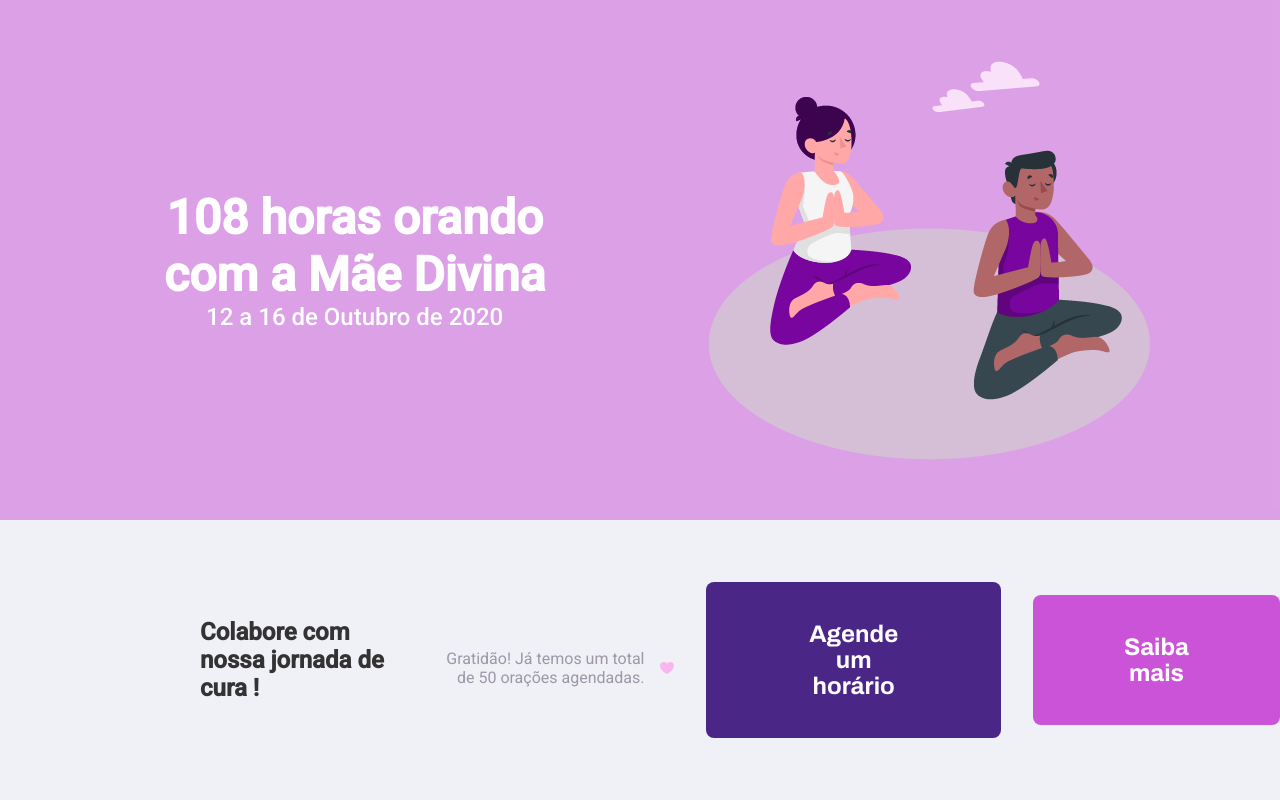
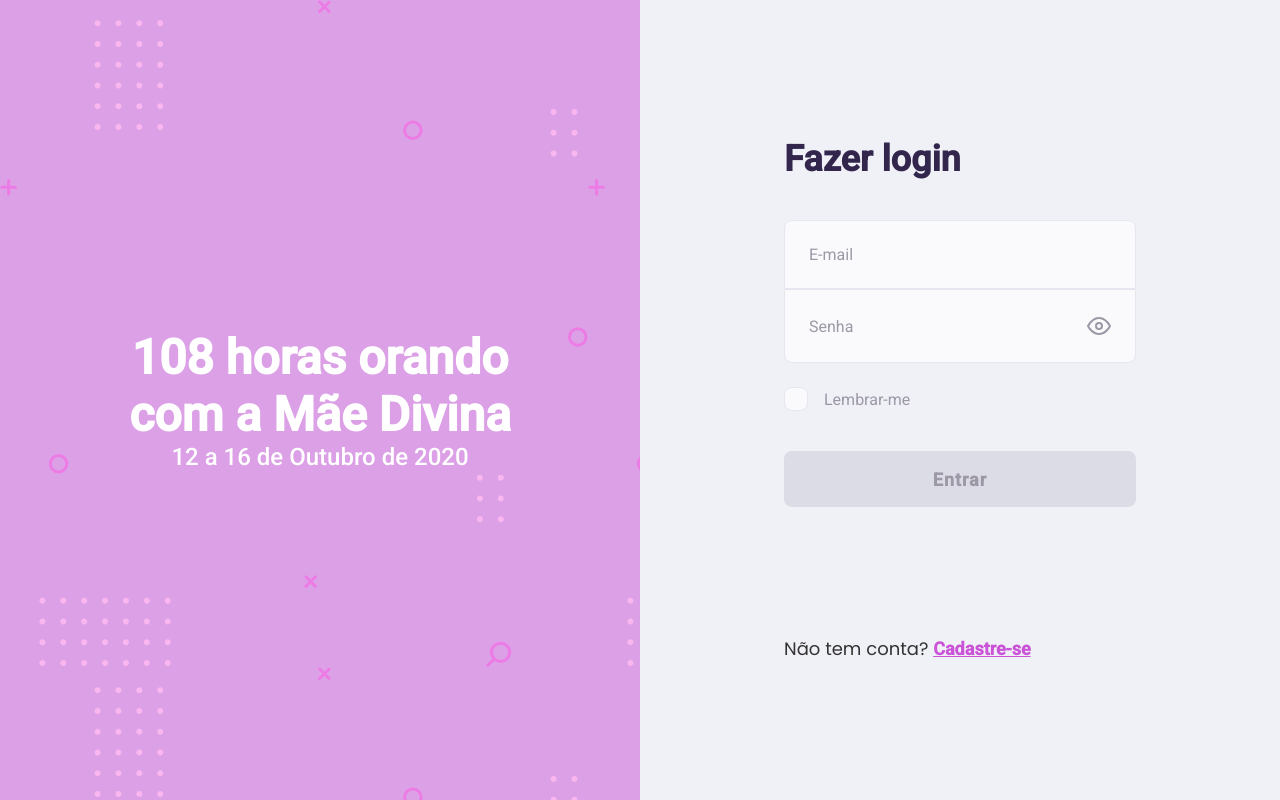
Before and after one commit to apsampaio/108-hours, a React (Create React App) app: page / in a window 1280 px wide. Built offline with nearby package versions, Linux system fonts and the light colour scheme.

Commit message:
login page almost finished

```diff
--- a/package.json
+++ b/package.json
@@ -12,6 +12,7 @@
     "@types/react-dom": "^16.9.0",
     "react": "^16.13.1",
     "react-dom": "^16.13.1",
+    "react-icons": "^3.11.0",
     "react-scripts": "3.4.3",
     "styled-components": "^5.2.0",
     "typescript": "~3.7.2"
--- a/public/index.html
+++ b/public/index.html
@@ -12,6 +12,10 @@
       href="https://fonts.googleapis.com/css2?family=Archivo:wght@400;500;700&display=swap"
       rel="stylesheet"
     />
+    <link
+      href="https://fonts.googleapis.com/css2?family=Poppins:wght@400;500;700&display=swap"
+      rel="stylesheet"
+    />
     <title>108 Horas</title>
   </head>
   <body>
--- a/src/App.tsx
+++ b/src/App.tsx
@@ -3,12 +3,13 @@ import React from "react";
 import GlobalStyles from "./styles/global";
 
 import Landing from "./pages/Landing";
+import Login from "./pages/Login";
 
 function App() {
   return (
     <>
       <GlobalStyles />
-      <Landing />
+      <Login />
     </>
   );
 }
--- /dev/null
+++ b/src/pages/Login/index.tsx
@@ -0,0 +1,53 @@
+import React, { useState, useCallback } from "react";
+
+import { FiEye, FiEyeOff } from "react-icons/fi";
+
+import { Container, Banner, Content, PasswordInputContainer } from "./styles";
+
+const Login: React.FC = () => {
+  const [passwordVisible, setPasswordVisible] = useState(false);
+  return (
+    <Container>
+      <Banner>
+        <div>
+          <h1>108 horas orando com a Mãe Divina</h1>
+          <p>12 a 16 de Outubro de 2020</p>
+        </div>
+      </Banner>
+      <Content>
+        <form>
+          <h1>Fazer login</h1>
+          <input type="email" placeholder="E-mail" />
+          <PasswordInputContainer>
+            <input
+              type={passwordVisible ? "text" : "password"}
+              placeholder="Senha"
+            />
+            {passwordVisible ? (
+              <FiEyeOff
+                onClick={() => setPasswordVisible(!passwordVisible)}
+                color="#9C98A6"
+                size={24}
+              />
+            ) : (
+              <FiEye
+                onClick={() => setPasswordVisible(!passwordVisible)}
+                color="#9C98A6"
+                size={24}
+              />
+            )}
+          </PasswordInputContainer>
+          <label>
+            <input type="checkbox" />
+            Lembrar-me
+          </label>
+          <button>Entrar</button>
+          <p>
+            Não tem conta? <a href="/">Cadastre-se</a>
+          </p>
+        </form>
+      </Content>
+    </Container>
+  );
+};
+export default Login;
--- /dev/null
+++ b/src/pages/Login/styles.ts
@@ -0,0 +1,160 @@
+import styled from "styled-components";
+
+import backgroundImg from "../../assets/background.svg";
+
+export const Container = styled.div`
+  width: 100vw;
+  height: 100vh;
+
+  display: flex;
+`;
+
+export const Banner = styled.div`
+  background: rgba(202, 83, 215, 0.5) url(${backgroundImg});
+
+  display: flex;
+
+  justify-content: center;
+  align-items: center;
+
+  width: 50vw;
+  height: 100vh;
+
+  div {
+    display: flex;
+    flex-direction: column;
+
+    justify-content: center;
+    align-items: center;
+
+    max-width: 450px;
+    color: #fff;
+    text-align: center;
+
+    h1 {
+      font-weight: 900;
+      font-size: 48px;
+    }
+
+    p {
+      font-weight: 500;
+      font-size: 24px;
+    }
+  }
+`;
+
+export const Content = styled.div`
+  flex: 1;
+  display: flex;
+
+  justify-content: center;
+  align-items: center;
+
+  flex-direction: column;
+  form {
+    display: flex;
+    flex-direction: column;
+    min-width: 352px;
+
+    h1 {
+      color: #32264d;
+      font-size: 36px;
+      margin-bottom: 40px;
+    }
+
+    input {
+      background: #fafafc;
+      font-size: 16px;
+    }
+
+    h1 + input {
+      padding: 24px;
+      border-radius: 8px 8px 0px 0px;
+      color: #333333;
+      border: 1px solid #e6e6f0;
+    }
+
+    input::-webkit-input-placeholder {
+      color: #9c98a6;
+    }
+
+    label {
+      display: flex;
+      align-items: center;
+      color: #9c98a6;
+      font-size: 16px;
+      margin-top: 24px;
+      cursor: pointer;
+
+      input {
+        border: 1px solid #e6e6f0;
+        padding: 0;
+        appearance: none;
+
+        width: 24px;
+        height: 24px;
+        margin-right: 16px;
+        border-radius: 8px;
+      }
+
+      input:hover {
+        cursor: pointer;
+      }
+
+      input:checked {
+        background: #4a2787;
+        border: 1px solid #4a2787;
+      }
+    }
+
+    button {
+      background: #dcdce6;
+      border-radius: 8px;
+      height: 56px;
+
+      font-weight: bold;
+      font-size: 18px;
+      letter-spacing: 1px;
+      color: #9c98a6;
+
+      border: 0;
+      margin-top: 40px;
+      margin-bottom: 128px;
+    }
+  }
+
+  p {
+    color: #333333;
+    font-size: 18px;
+    font-family: Poppins;
+
+    align-self: auto;
+
+    a {
+      font-weight: bold;
+      color: #ca53d7;
+    }
+  }
+`;
+
+export const PasswordInputContainer = styled.div`
+  background: #fafafc;
+  font-size: 16px;
+  padding: 24px;
+  border: 1px solid #e6e6f0;
+  border-radius: 0px 0px 8px 8px;
+  color: #333333;
+  display: flex;
+  align-items: center;
+
+  input {
+    color: #333333;
+    flex: 1;
+    background: transparent;
+    border: 0;
+  }
+
+  svg {
+    margin-left: 16px;
+  }
+`;
```
Also changed, not shown: src/assets/background.svg (added), 1 other file (tests, documents, lock files or other folders).
